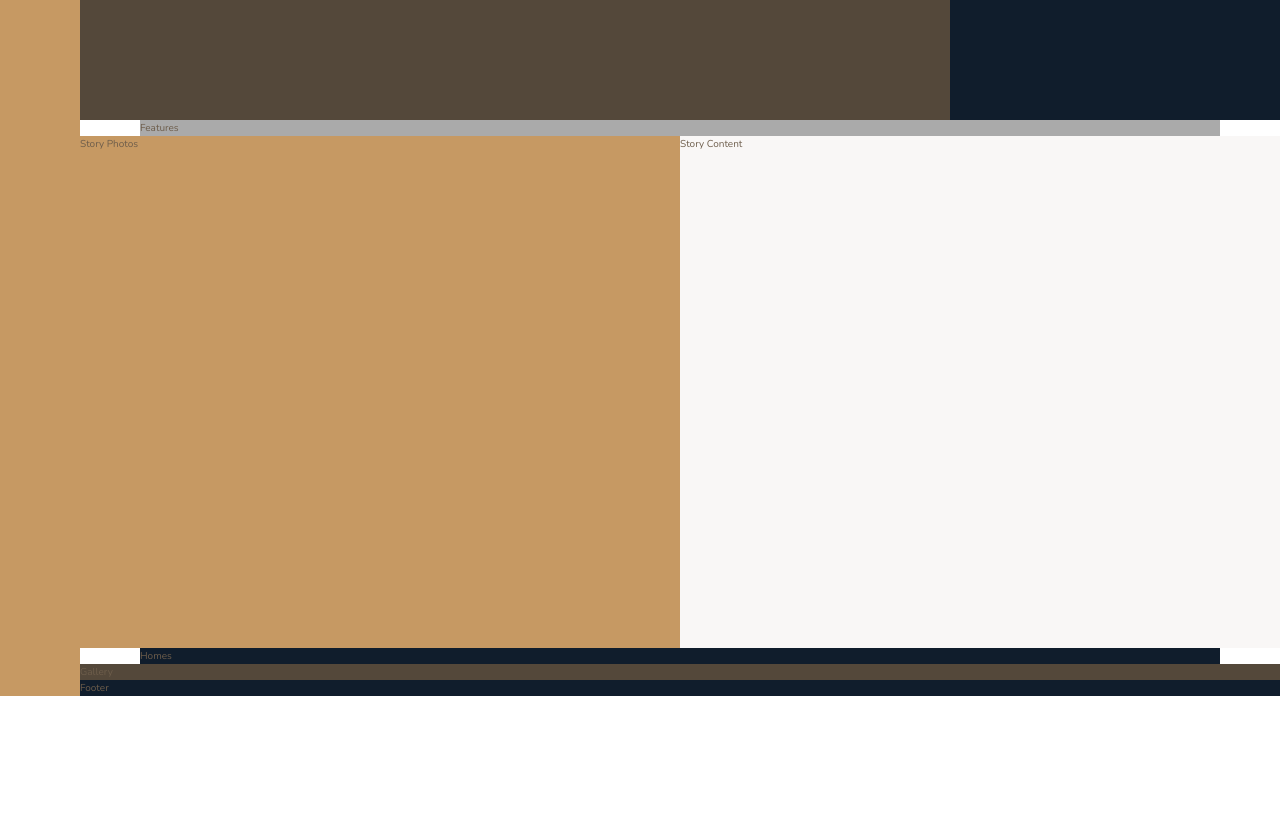
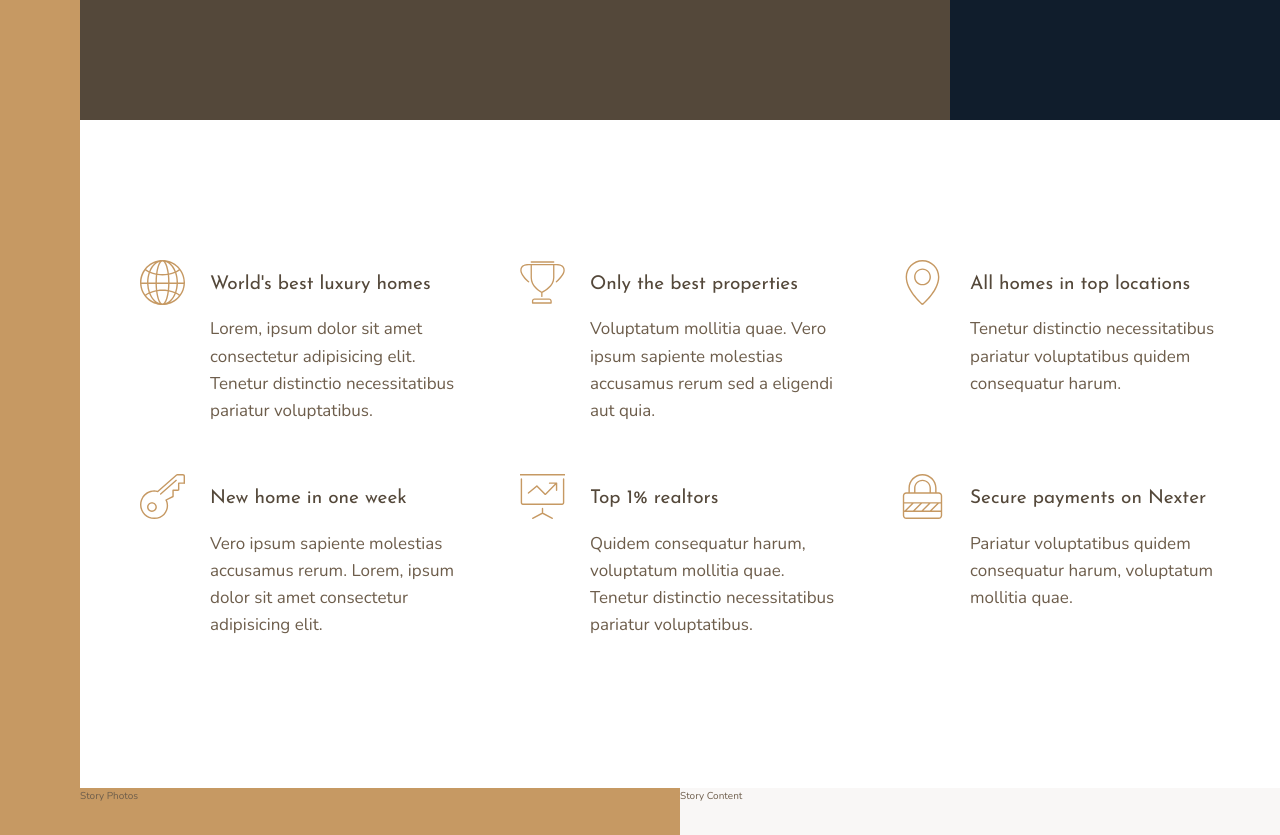
Before and after one commit to muknan/Nexter, a website: page index.html in a window 1280 px wide. Shown: the part 520-1355 px from the top of the page. Before the commit the page ends 1216 px from the top, so only its background shows below. Drawn offline with nearby package versions, Linux system fonts and the light colour scheme.

Commit message:
Building features section

```diff
--- a/index.html
+++ b/index.html
@@ -18,7 +18,68 @@
     <div class="sidebar">Sidebar</div>
     <header class="header">Header</header>
     <div class="realtors">Top 3 Realtors</div>
-    <section class="features">Features</section>
+    <section class="features">
+      <div class="feature">
+        <svg class="feature__icon">
+          <use xlink:href="img/sprite.svg#icon-global"></use>
+          <h4 class="heading-4 heading-4--dark">World's best luxury homes</h4>
+          <p class="feature__text">
+            Lorem, ipsum dolor sit amet consectetur adipisicing elit. Tenetur
+            distinctio necessitatibus pariatur voluptatibus.
+          </p>
+        </svg>
+      </div>
+      <div class="feature">
+        <svg class="feature__icon">
+          <use xlink:href="img/sprite.svg#icon-trophy"></use>
+          <h4 class="heading-4 heading-4--dark">Only the best properties</h4>
+          <p class="feature__text">
+            Voluptatum mollitia quae. Vero ipsum sapiente molestias accusamus
+            rerum sed a eligendi aut quia.
+          </p>
+        </svg>
+      </div>
+      <div class="feature">
+        <svg class="feature__icon">
+          <use xlink:href="img/sprite.svg#icon-map-pin"></use>
+          <h4 class="heading-4 heading-4--dark">All homes in top locations</h4>
+          <p class="feature__text">
+            Tenetur distinctio necessitatibus pariatur voluptatibus quidem
+            consequatur harum.
+          </p>
+        </svg>
+      </div>
+      <div class="feature">
+        <svg class="feature__icon">
+          <use xlink:href="img/sprite.svg#icon-key"></use>
+          <h4 class="heading-4 heading-4--dark">New home in one week</h4>
+          <p class="feature__text">
+            Vero ipsum sapiente molestias accusamus rerum. Lorem, ipsum dolor
+            sit amet consectetur adipisicing elit.
+          </p>
+        </svg>
+      </div>
+      <div class="feature">
+        <svg class="feature__icon">
+          <use xlink:href="img/sprite.svg#icon-presentation"></use>
+          <h4 class="heading-4 heading-4--dark">Top 1% realtors</h4>
+          <p class="feature__text">
+            Quidem consequatur harum, voluptatum mollitia quae. Tenetur
+            distinctio necessitatibus pariatur voluptatibus.
+          </p>
+        </svg>
+      </div>
+      <div class="feature">
+        <svg class="feature__icon">
+          <use xlink:href="img/sprite.svg#icon-lock"></use>
+          <h4 class="heading-4 heading-4--dark">Secure payments on Nexter</h4>
+          <p class="feature__text">
+            Pariatur voluptatibus quidem consequatur harum, voluptatum mollitia
+            quae.
+          </p>
+        </svg>
+      </div>
+    </section>
     <div class="story__photos">Story Photos</div>
     <div class="story__content">Story Content</div>
     <section class="homes">Homes</section>
--- a/package.json
+++ b/package.json
@@ -8,7 +8,7 @@
   ],
   "scripts": {
     "watch:sass": "node-sass sass/main.scss css/style.css -w",
-    "devserver": "live-server --browser=chrome",
+    "devserver": "live-server --browser=firefox",
     "start": "npm-run-all --parallel devserver watch:sass",
     "compile:sass": "node-sass sass/main.scss css/style.comp.css",
     "prefix:css": "postcss css/style.comp.css --use=autoprefixer --map=false --output=css/style.prefix.css",
--- a/sass/_features.scss
+++ b/sass/_features.scss
@@ -1,4 +1,30 @@
 .features {
-  background-color: $color-grey-light-2;
   grid-column: center-start / center-end;
+
+  margin: 15rem 0;
+
+  display: grid;
+  // grid-template-columns: repeat(3, 1fr);
+  grid-template-columns: repeat(auto-fit, minmax(26.7rem, 1fr));
+  grid-gap: 6rem;
+  align-items: start;
 }
+
+.feature {
+  display: grid;
+  grid-template-columns: min-content 1fr;
+  row-gap: 1.5rem;
+  column-gap: 2.5rem;
+
+  &__icon {
+    height: 4.5rem;
+    width: 4.5rem;
+    fill: $color-primary;
+    grid-row: 1 / span 2;
+    transform: translateY(-1rem);
+  }
+
+  &__text {
+    font-size: 1.7rem;
+  }
+}
--- a/sass/_typography.scss
+++ b/sass/_typography.scss
@@ -0,0 +1,29 @@
+%heading {
+  font-family: $font-display;
+  font-weight: 400;
+}
+
+.heading-1 {
+  @extend %heading;
+}
+
+.heading-2 {
+  @extend %heading;
+}
+
+.heading-3 {
+  @extend %heading;
+}
+
+.heading-4 {
+  @extend %heading;
+  font-size: 1.9rem;
+
+  &--light {
+    color: $color-grey-light-1;
+  }
+
+  &--dark {
+    color: $color-grey-dark-1;
+  }
+}
```
Also changed, not shown: css/style.css.
